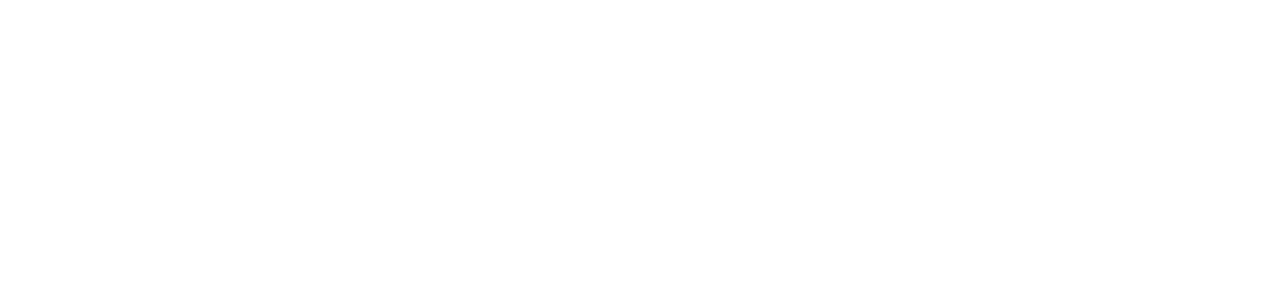
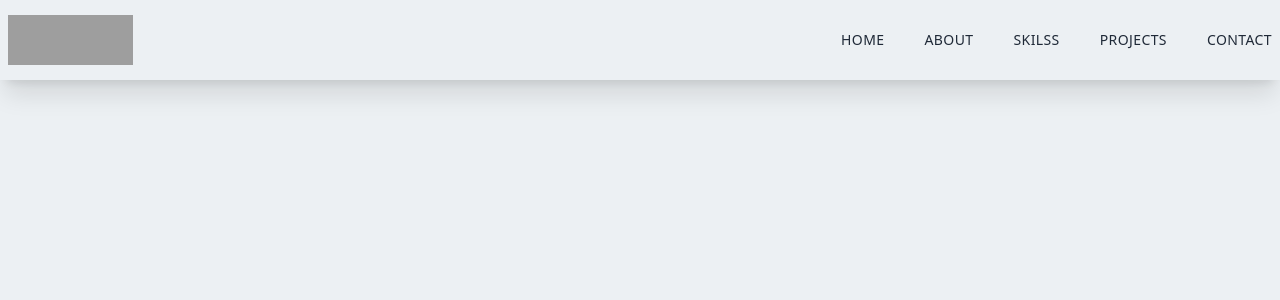
Before and after one commit to psyQore/Portfolio-JG-2022, a Next.js app: page / in a window 1280 px wide. Shown: the top 300 px of the page. Built offline with nearby package versions, Linux system fonts and the light colour scheme; grey boxes are pictures that could not be loaded.

Commit message:
Se termina el componente navbar, se crea el menu mobile reponsive con sus estilos

```diff
--- /dev/null
+++ b/components/Navbar.jsx
@@ -0,0 +1,126 @@
+import React, { useState } from "react";
+import Image from "next/image";
+import Link from "next/link";
+import { AiOutlineMenu, AiOutlineClose, AiOutlineMail } from "react-icons/ai";
+import { FaLinkedinIn, FaGithub } from "react-icons/fa";
+import { BsFillPersonLinesFill } from "react-icons/bs";
+
+const Navbar = () => {
+  const [nav, setNav] = useState(false);
+
+  const handleNav = () => {
+    setNav(!nav);
+  };
+
+  return (
+    <div className="fixed w-full h-20 shadow-xl z-[100]">
+      <div className="flex justify-between items-center w-full h-full px-2 2xl:px-16">
+        <Image
+          src="/../public/assets/navLogo.png"
+          alt="Logo"
+          width="125"
+          height="50"
+        />
+        <div>
+          <ul className="hidden md:flex">
+            <Link href="/">
+              <li className="ml-10 text-sm uppercase hover:border-b">Home</li>
+            </Link>
+            <Link href="/about">
+              <li className="ml-10 text-sm uppercase hover:border-b">About</li>
+            </Link>
+            <Link href="/skills">
+              <li className="ml-10 text-sm uppercase hover:border-b">Skilss</li>
+            </Link>
+            <Link href="/projects">
+              <li className="ml-10 text-sm uppercase hover:border-b">
+                Projects
+              </li>
+            </Link>
+            <Link href="/contact">
+              <li className="ml-10 text-sm uppercase hover:border-b">
+                Contact
+              </li>
+            </Link>
+          </ul>
+          <div onClick={handleNav} className="md:hidden">
+            <AiOutlineMenu size={25} />
+          </div>
+        </div>
+      </div>
+
+      <div
+        className={
+          nav ? "md:hidden fixed left-0 top-0 w-full h-screen bg-black/70" : ""
+        }
+      >
+        <div
+          className={
+            nav
+              ? "fixed left-0 top-0 w-[75%] sm:w-[45%] md:w-[45%] h-screen bg-[#ecf0f3] p-10 ease-in duration-500"
+              : "fixed left-[-100%] top-0  p-10 ease-in duration-500"
+          }
+        >
+          <div>
+            <div className="flex w-full items-center justify-between">
+              <Image
+                src="/../public/assets/navLogo.png"
+                alt="/"
+                width="87"
+                height="35"
+              />
+              <div className="rounded-full shadow-lg shadow-gray-400 p-3 cursor-pointer">
+                <AiOutlineClose onClick={handleNav} />
+              </div>
+            </div>
+            <div className="border-b border-grayu-300 my-4">
+              <p className="w-[85%] md:w-[90%] py-4">
+                Let's build something legendary together
+              </p>
+            </div>
+          </div>
+          <div className="py-4 flex-col">
+            <ul className="uppercase">
+              <Link href="/">
+                <li className="py-4 text-sm">Home</li>
+              </Link>
+              <Link href="/about">
+                <li className="py-4 text-sm">About</li>
+              </Link>
+              <Link href="/skills">
+                <li className="py-4 text-sm">Skills</li>
+              </Link>
+              <Link href="/projects">
+                <li className="py-4 text-sm">Projects</li>
+              </Link>
+              <Link href="/contact">
+                <li className="py-4 text-sm">Contact</li>
+              </Link>
+            </ul>
+            <div className="pt-40">
+              <p className="uppercase tracking-wide text-[#5651e5]">
+                Let's Connect
+              </p>
+              <div className="flex items-center justify-between my-4 w-full sm:w-[80%]">
+                <div className="rounded-full shadow-lg shadow-gray-400 p-3 cursor-pointer hover:scale-125 ease-in duration-300">
+                  <FaLinkedinIn />
+                </div>
+                <div className="rounded-full shadow-lg shadow-gray-400 p-3 cursor-pointer hover:scale-125 ease-in duration-300">
+                  <FaGithub />
+                </div>
+                <div className="rounded-full shadow-lg shadow-gray-400 p-3 cursor-pointer hover:scale-125 ease-in duration-300">
+                  <AiOutlineMail />
+                </div>
+                <div className="rounded-full shadow-lg shadow-gray-400 p-3 cursor-pointer hover:scale-125 ease-in duration-300">
+                  <BsFillPersonLinesFill />
+                </div>
+              </div>
+            </div>
+          </div>
+        </div>
+      </div>
+    </div>
+  );
+};
+
+export default Navbar;
--- a/pages/index.js
+++ b/pages/index.js
@@ -1,5 +1,6 @@
 import Head from "next/head";
 import Image from "next/image";
+import Navbar from "../components/Navbar";
 
 export default function Home() {
   return (
@@ -9,6 +10,7 @@
         <meta name="description" content="Generated by create next app" />
         <link rel="icon" href="/favicon.ico" />
       </Head>
+      <Navbar />
     </div>
   );
 }
--- /dev/null
+++ b/postcss.config.js
@@ -0,0 +1,6 @@
+module.exports = {
+  plugins: {
+    tailwindcss: {},
+    autoprefixer: {},
+  },
+}
--- a/styles/globals.css
+++ b/styles/globals.css
@@ -1,16 +1,34 @@
-html,
-body {
-  padding: 0;
-  margin: 0;
-  font-family: -apple-system, BlinkMacSystemFont, Segoe UI, Roboto, Oxygen,
-    Ubuntu, Cantarell, Fira Sans, Droid Sans, Helvetica Neue, sans-serif;
+@tailwind base;
+@tailwind components;
+@tailwind utilities;
+
+@layer base {
+  body {
+    @apply bg-[#ecf0f3] text-[#1f2937] tracking-wide;
+  }
+
+  h1,
+  h2,
+  h3,
+  h4,
+  h5,
+  h6 {
+    @apply font-bold;
+  }
+
+  h1 {
+    @apply text-4xl sm:text-5xl md:text-6xl;
+  }
+
+  h2 {
+    @apply text-3xl sm:text-4xl;
+  }
+
+  li {
+    @apply cursor-pointer;
+  }
+
+  button {
+    @apply shadow-xl shadow-gray-400 rounded-xl uppercase bg-gradient-to-r from-[#561e5] to-[#709dff];
+  }
 }
-
-a {
-  color: inherit;
-  text-decoration: none;
-}
-
-* {
-  box-sizing: border-box;
-}
--- /dev/null
+++ b/tailwind.config.js
@@ -0,0 +1,11 @@
+/** @type {import('tailwindcss').Config} */
+module.exports = {
+  content: [
+    "./pages/**/*.{js,ts,jsx,tsx}",
+    "./components/**/*.{js,ts,jsx,tsx}",
+  ],
+  theme: {
+    extend: {},
+  },
+  plugins: [],
+};
```
Also changed, not shown: package.json (+6 -2 lines), 1 other file (tests, documents, lock files or other folders).
